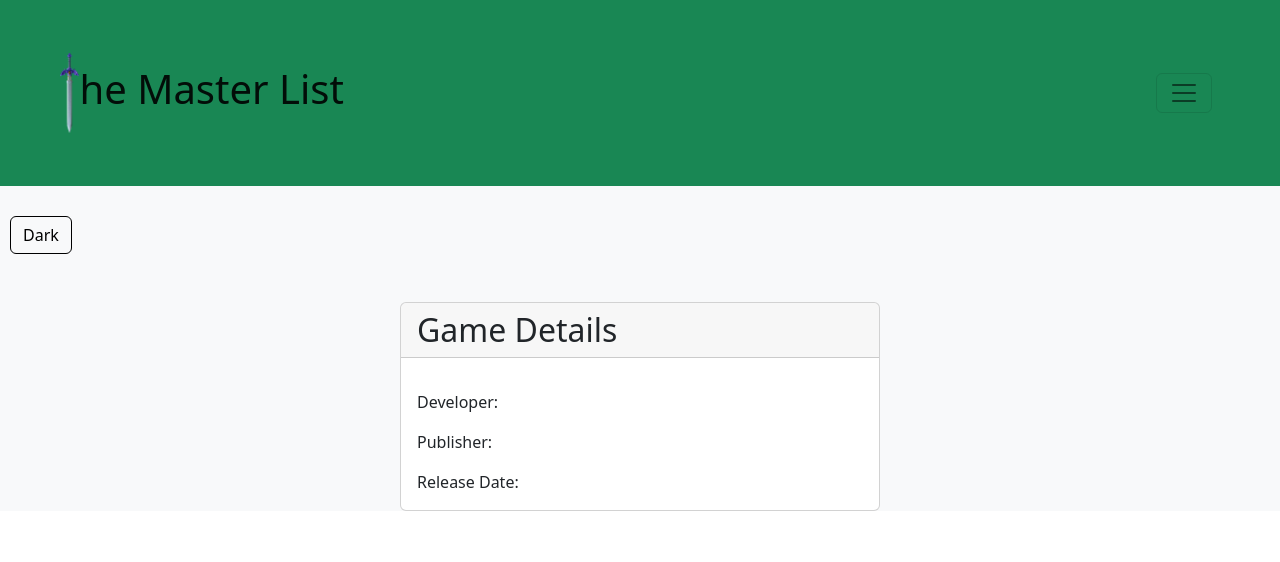
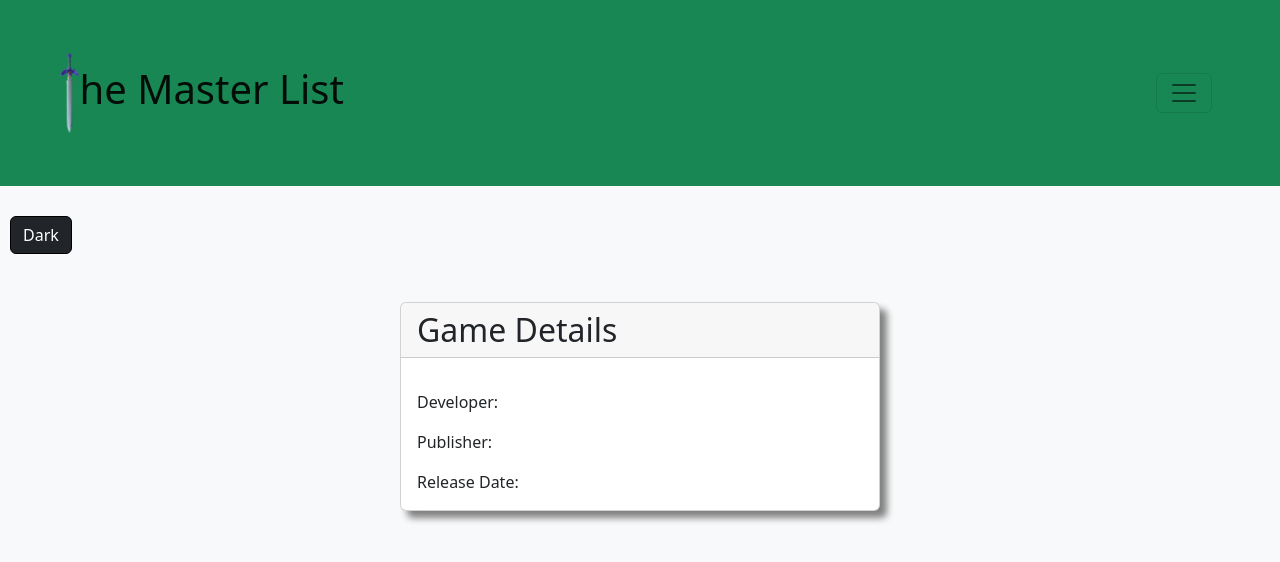
Before and after one commit to Joel-Perez05/The-Master-List, a React (Create React App) app in the folder client/: page /game/details/1 in a window 1280 px wide. Shown: the top 562 px of the page. Built offline with nearby package versions, Linux system fonts and the light colour scheme; no server answers.

Commit message:
finished styling details page

```diff
--- a/client/src/App.js
+++ b/client/src/App.js
@@ -16,7 +16,7 @@ function App() {
 
   return (
     <BrowserRouter>
-    <div className={`bg ${darkMode ? "bg-dark" : "bg-light"}`}>
+    <div style={{height: "1500px"}} className={`bg ${darkMode ? "bg-dark" : "bg-light"}`}>
       <Header />
       <ThemeButton />
       <Routes>
--- a/client/src/components/Detail.js
+++ b/client/src/components/Detail.js
@@ -20,7 +20,8 @@ const Detail = (props) => {
         <div className='d-flex flex-wrap mt-5'>
             <div className='mx-auto'>
                 <Card style={{
-                    width: '30rem'
+                    width: '30rem',
+                    boxShadow: "7px 7px 7px gray"
                     }}>
                     <CardHeader tag="h2">Game Details</CardHeader>
                     <CardBody>
--- a/client/src/components/ThemeButton.js
+++ b/client/src/components/ThemeButton.js
@@ -19,7 +19,7 @@ export default function SwitchButton() {
             marginTop: "30px",
             marginLeft: "10px"
             }}
-            className={`btn ${darkMode? "btn-dark": "btn-light"}`} onClick={onClick}>
+            className={`btn ${darkMode? "btn-light": "btn-dark"}`} onClick={onClick}>
             {darkMode? "Light": "Dark"}
         </button>
     )
```
